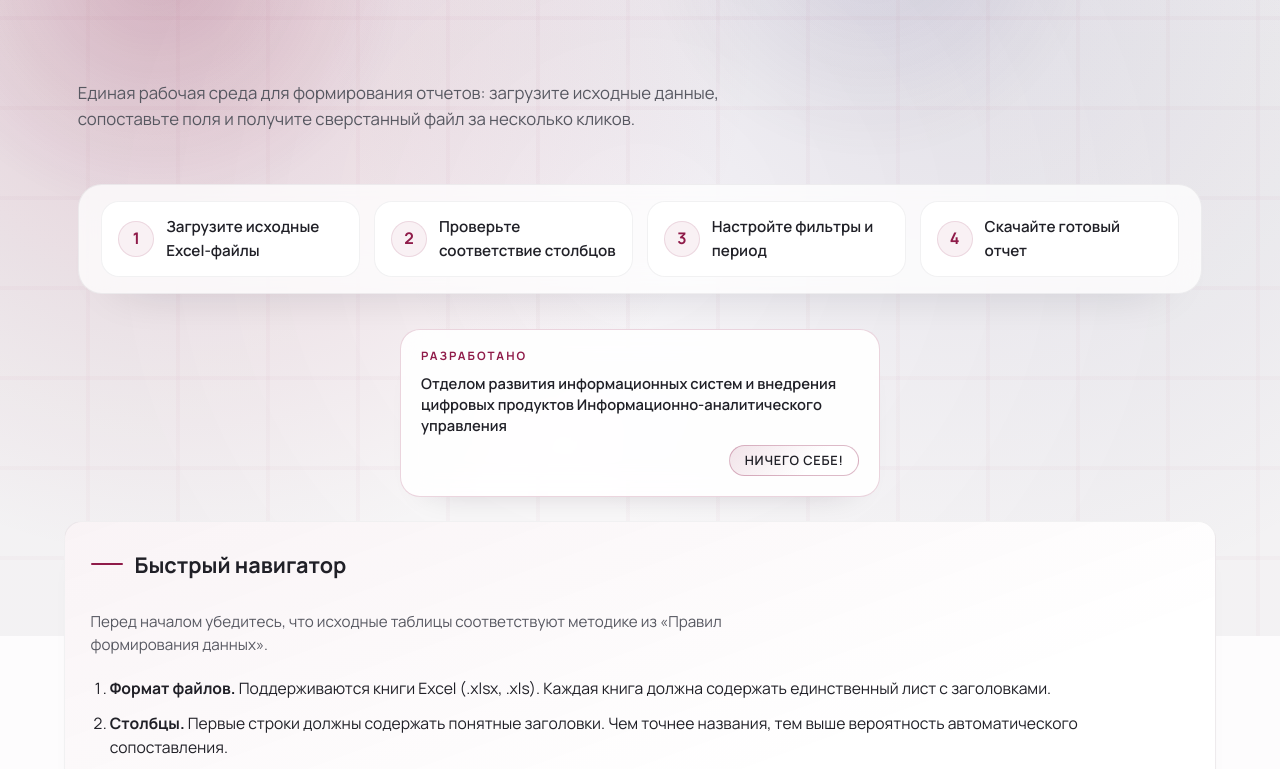
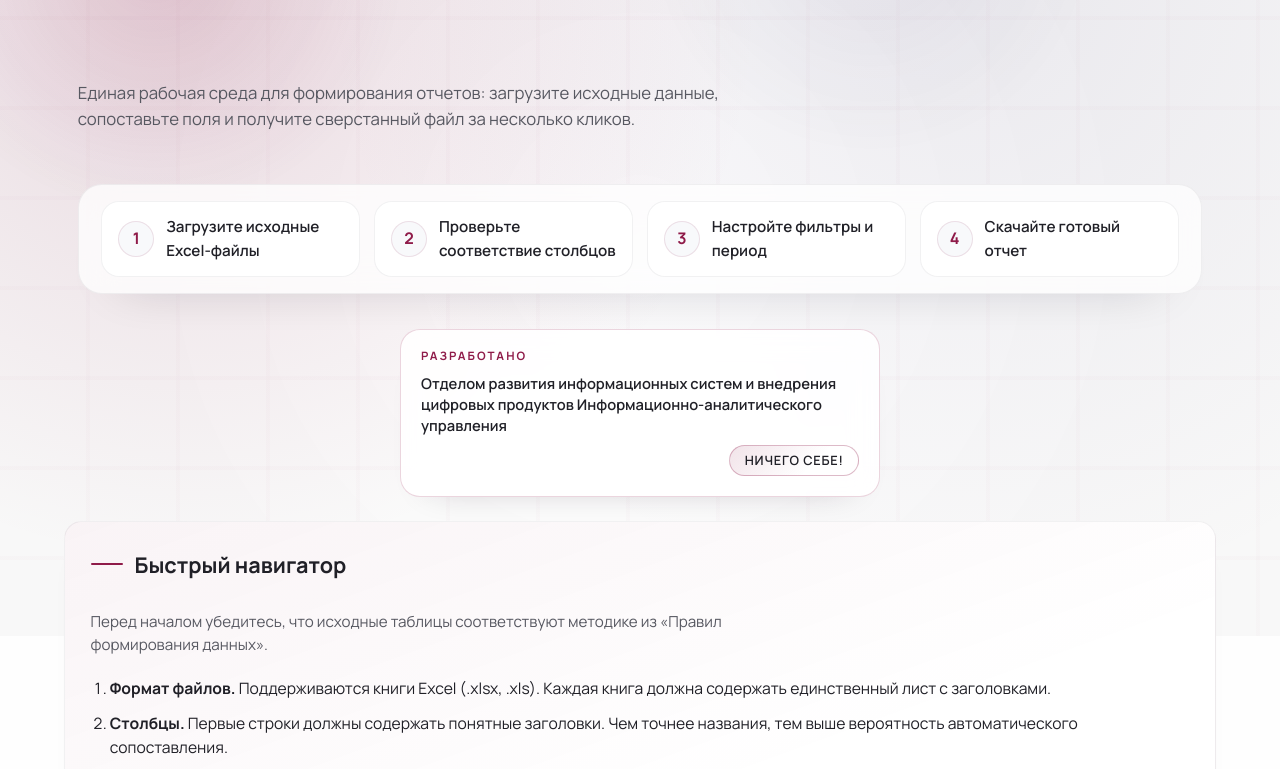
Before and after one commit to CrabopuluS/OATI_table_maker, a plain HTML site: page index.html in a window 1280 px wide. Shown: the part 164-933 px from the top of the page. Drawn offline with Linux system fonts and the light colour scheme.

Commit message:
Adjust light theme to reduce pink tint

```diff
--- a/style.css
+++ b/style.css
@@ -3,13 +3,13 @@
   --brand-primary: #8f1b49;
   --brand-primary-dark: #6d1436;
   --brand-primary-fade: rgba(143, 27, 73, 0.2);
-  --brand-primary-soft: #f9f1f4;
-  --brand-primary-soft-strong: rgba(143, 27, 73, 0.1);
-  --surface-base: #fdfcfd;
+  --brand-primary-soft: #f8f9fb;
+  --brand-primary-soft-strong: rgba(143, 27, 73, 0.06);
+  --surface-base: #fefefe;
   --surface-card: #ffffff;
   --surface-card-elevated: #ffffff;
-  --surface-card-muted: #faf7fb;
-  --surface-muted: #f3f1f5;
+  --surface-card-muted: #f7f8fb;
+  --surface-muted: #f1f2f6;
   --surface-strong: #1d1d26;
   --overlay-soft: rgba(255, 255, 255, 0.35);
   --border-soft: rgba(31, 31, 38, 0.06);
@@ -23,10 +23,10 @@
   --control-surface-strong: #ffffff;
   --control-surface-muted: #f5f2f7;
   --chip-remove-background: rgba(255, 255, 255, 0.9);
-  --table-header-bg: rgba(143, 27, 73, 0.06);
-  --table-row-alt: rgba(31, 31, 38, 0.02);
-  --table-footer-bg: rgba(143, 27, 73, 0.08);
-  --footer-background: #f3f1f5;
+  --table-header-bg: rgba(143, 27, 73, 0.04);
+  --table-row-alt: rgba(31, 31, 38, 0.015);
+  --table-footer-bg: rgba(143, 27, 73, 0.06);
+  --footer-background: #f4f5f9;
   --shadow-soft: 0 18px 30px -28px rgba(19, 22, 26, 0.25);
   --shadow-strong: 0 20px 45px -32px rgba(24, 18, 34, 0.32);
   --focus-outline: rgba(143, 27, 73, 0.1);
@@ -38,18 +38,18 @@
   --badge-border: rgba(143, 27, 73, 0.18);
   --badge-text: var(--text-primary);
   --badge-shadow: 0 18px 36px -32px rgba(34, 18, 36, 0.32);
-  --page-gradient-accent: rgba(143, 27, 73, 0.04);
-  --page-gradient-fade: rgba(255, 255, 255, 0.6);
-  --background-grid-color: rgba(143, 27, 73, 0.05);
-  --background-grid-highlight: rgba(143, 27, 73, 0.08);
-  --background-orb-primary: rgba(143, 27, 73, 0.18);
-  --background-orb-accent: rgba(68, 53, 115, 0.12);
-  --background-vignette: rgba(12, 12, 20, 0.08);
-  --period-current-start: rgba(143, 27, 73, 0.08);
-  --period-current-end: rgba(143, 27, 73, 0.02);
-  --period-previous-start: rgba(32, 32, 39, 0.05);
-  --period-previous-end: rgba(143, 27, 73, 0.02);
-  --inline-option-default-bg: rgba(255, 255, 255, 0.8);
+  --page-gradient-accent: rgba(143, 27, 73, 0.02);
+  --page-gradient-fade: rgba(255, 255, 255, 0.75);
+  --background-grid-color: rgba(143, 27, 73, 0.03);
+  --background-grid-highlight: rgba(143, 27, 73, 0.05);
+  --background-orb-primary: rgba(143, 27, 73, 0.14);
+  --background-orb-accent: rgba(68, 53, 115, 0.08);
+  --background-vignette: rgba(12, 12, 20, 0.05);
+  --period-current-start: rgba(143, 27, 73, 0.06);
+  --period-current-end: rgba(143, 27, 73, 0.015);
+  --period-previous-start: rgba(32, 32, 39, 0.04);
+  --period-previous-end: rgba(143, 27, 73, 0.015);
+  --inline-option-default-bg: rgba(255, 255, 255, 0.92);
   --inline-option-hover-bg: #ffffff;
   --inline-option-checked-bg: #ffffff;
   --inline-option-default-border: rgba(31, 31, 38, 0.08);
@@ -147,7 +147,7 @@ img {
 
 code {
   font-family: 'JetBrains Mono', 'Fira Code', 'Courier New', monospace;
-  background: rgba(143, 27, 73, 0.12);
+  background: rgba(143, 27, 73, 0.08);
   padding: 0.1rem 0.35rem;
   border-radius: 0.4rem;
   font-size: 0.85em;
```
